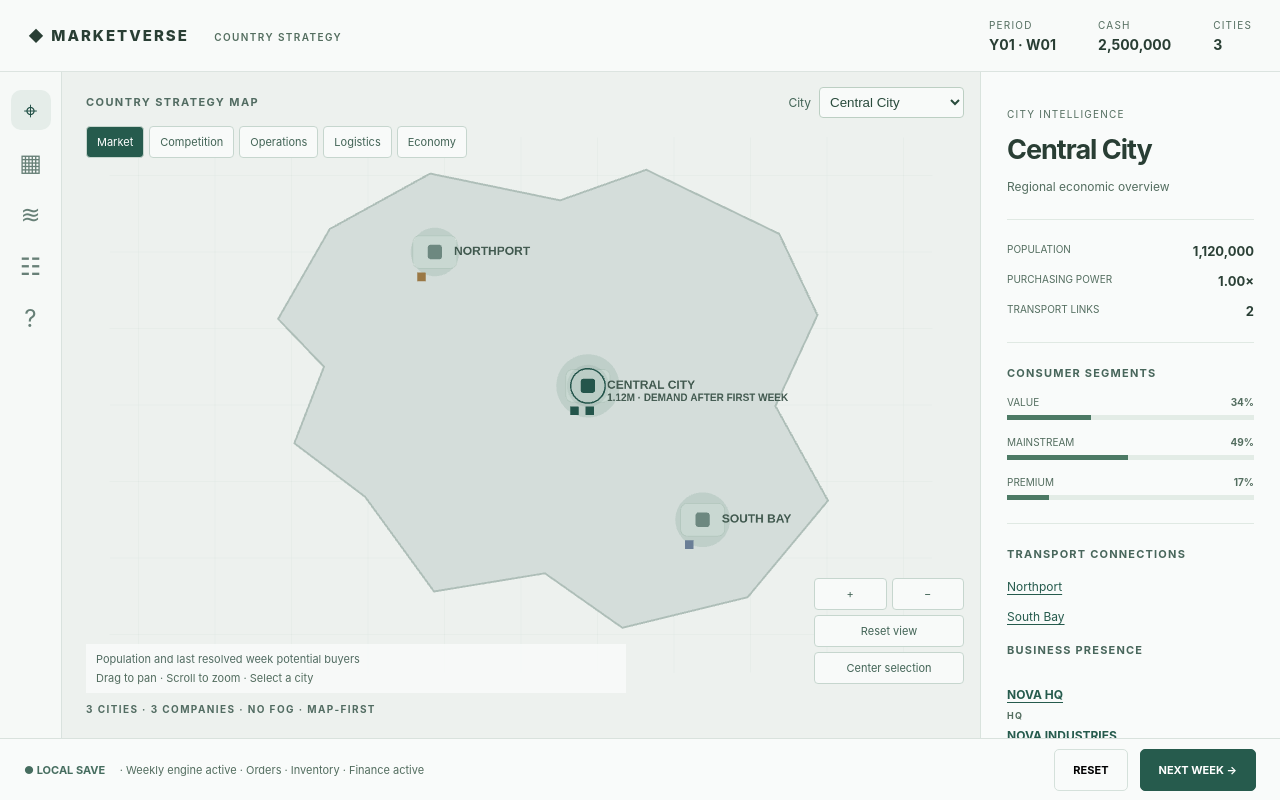
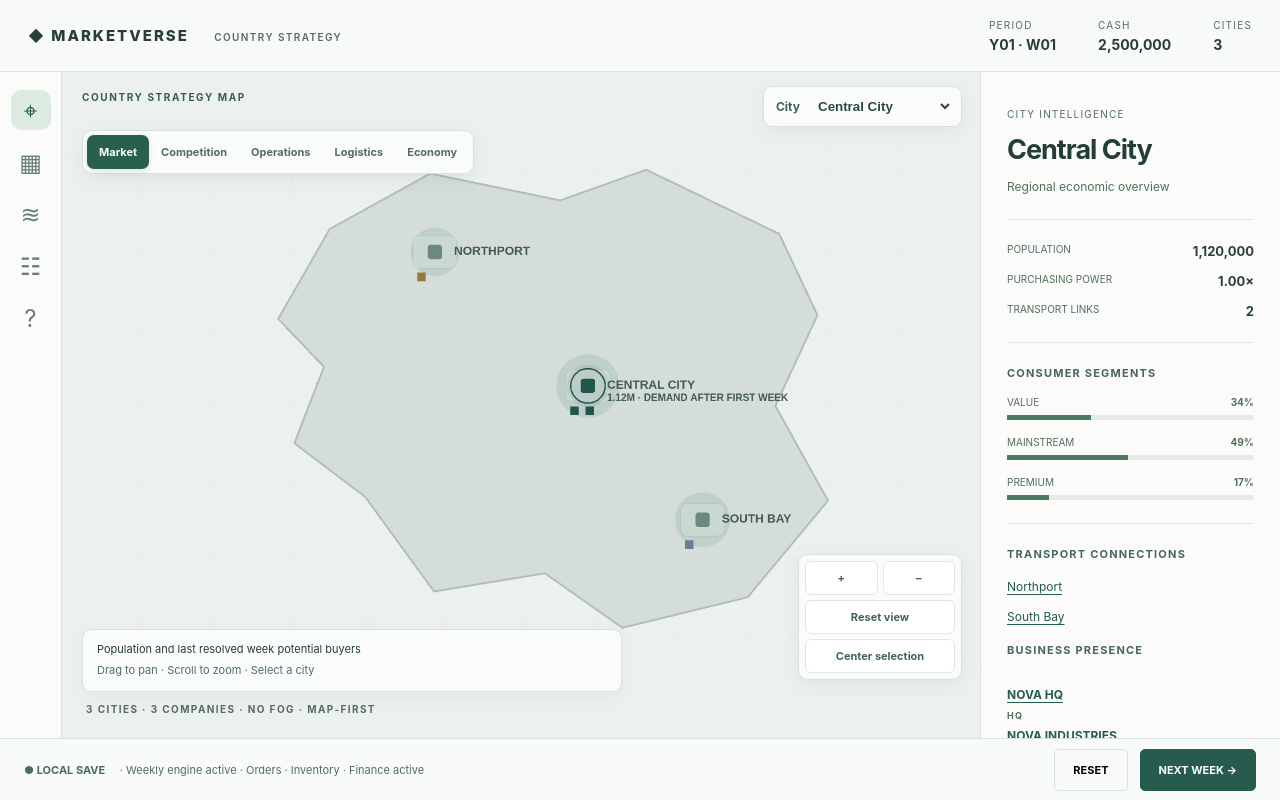
Before and after one commit to Khanhsz/marketverse, a React (Vite) app: page / in a window 1280 px wide. Built offline with nearby package versions, Linux system fonts and the light colour scheme.

Commit message:
style(atlas): modern light map toolbar, layered controls and focused laptop hierarchy

```diff
--- a/src/ui/styles.css
+++ b/src/ui/styles.css
@@ -662,3 +662,28 @@ canvas:focus-visible {
   color: #426456;
   font-size: 14px;
 }
+
+
+/* Strategic Atlas A: laptop-first map UI. Pure presentation; simulation remains untouched. */
+:root{--atlas-ink:#233e35;--atlas-line:#d6e1da;--atlas-paper:#fbfcfa;--atlas-accent:#285f4d}
+.mapArea{background:#edf1ee}
+.mapSurface{background:radial-gradient(circle at 52% 44%,#f4f7f3 0%,#e9efeb 76%)}
+.mapLayers{top:58px;left:20px;right:auto;max-width:calc(100% - 40px);gap:0;padding:4px;border:1px solid var(--atlas-line);border-radius:10px;background:rgba(251,252,250,.95);box-shadow:0 5px 20px #28453612}
+.mapLayers button{border:0;border-radius:7px;background:transparent;color:#536d60;padding:10px 12px;font-size:11px;font-weight:700;transition:background .15s ease,color .15s ease}
+.mapLayers button:hover{background:#e9f0eb}
+.mapLayers button[aria-pressed='true']{background:var(--atlas-accent);color:white;box-shadow:0 2px 6px #244b3d24}
+.cityPicker{top:14px;right:18px;padding:5px 8px 5px 12px;border:1px solid var(--atlas-line);border-radius:9px;background:rgba(251,252,250,.96);font-weight:700;box-shadow:0 5px 20px #28453610}
+.cityPicker select{border:0;background:transparent;font-weight:600;min-width:130px}
+.mapControls{right:18px;bottom:58px;width:164px;gap:5px;padding:6px;border:1px solid var(--atlas-line);border-radius:10px;background:rgba(251,252,250,.96);box-shadow:0 5px 20px #28453612}
+.mapControls button{border:1px solid #e0e8e1;border-radius:6px;background:#fff;font-weight:700;min-height:34px}
+.mapControls button:hover{background:#e9f0eb}
+.mapLegend{left:20px;right:200px;bottom:46px;max-width:540px;border:1px solid var(--atlas-line);border-radius:9px;background:rgba(251,252,250,.95);box-shadow:0 5px 20px #2845360e;padding:12px 14px;line-height:1.45;color:var(--atlas-ink)}
+.overlay{top:19px;left:20px;color:#365e4d;font-size:10px;letter-spacing:1.6px}
+.panel{background:var(--atlas-paper);border-color:var(--atlas-line)}
+.panel h1{color:var(--atlas-ink)}
+.rail{background:var(--atlas-paper);border-color:var(--atlas-line)}
+.rail button{transition:background .15s ease,transform .15s ease}
+.rail button:hover{background:#e7efea;transform:translateY(-1px)}
+.rail button[aria-pressed='true']{background:#dceae1;color:#245a46}
+@media(max-width:1100px){.mapLayers{left:14px;top:58px}.mapLayers button{padding:9px 8px}.mapLegend{left:14px;right:192px}}
+@media(prefers-reduced-motion:reduce){.mapLayers button,.rail button{transition:none}}
```
